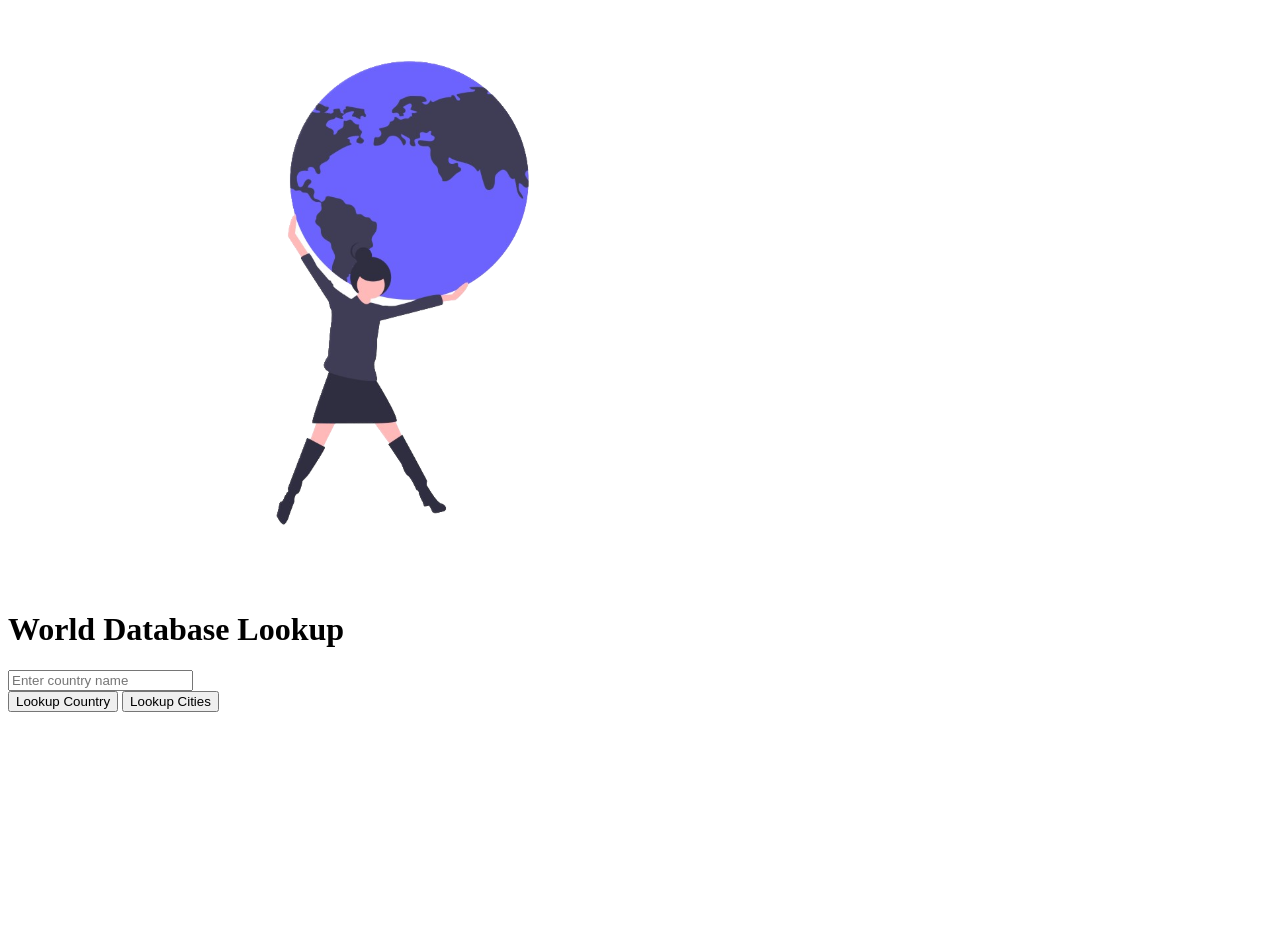
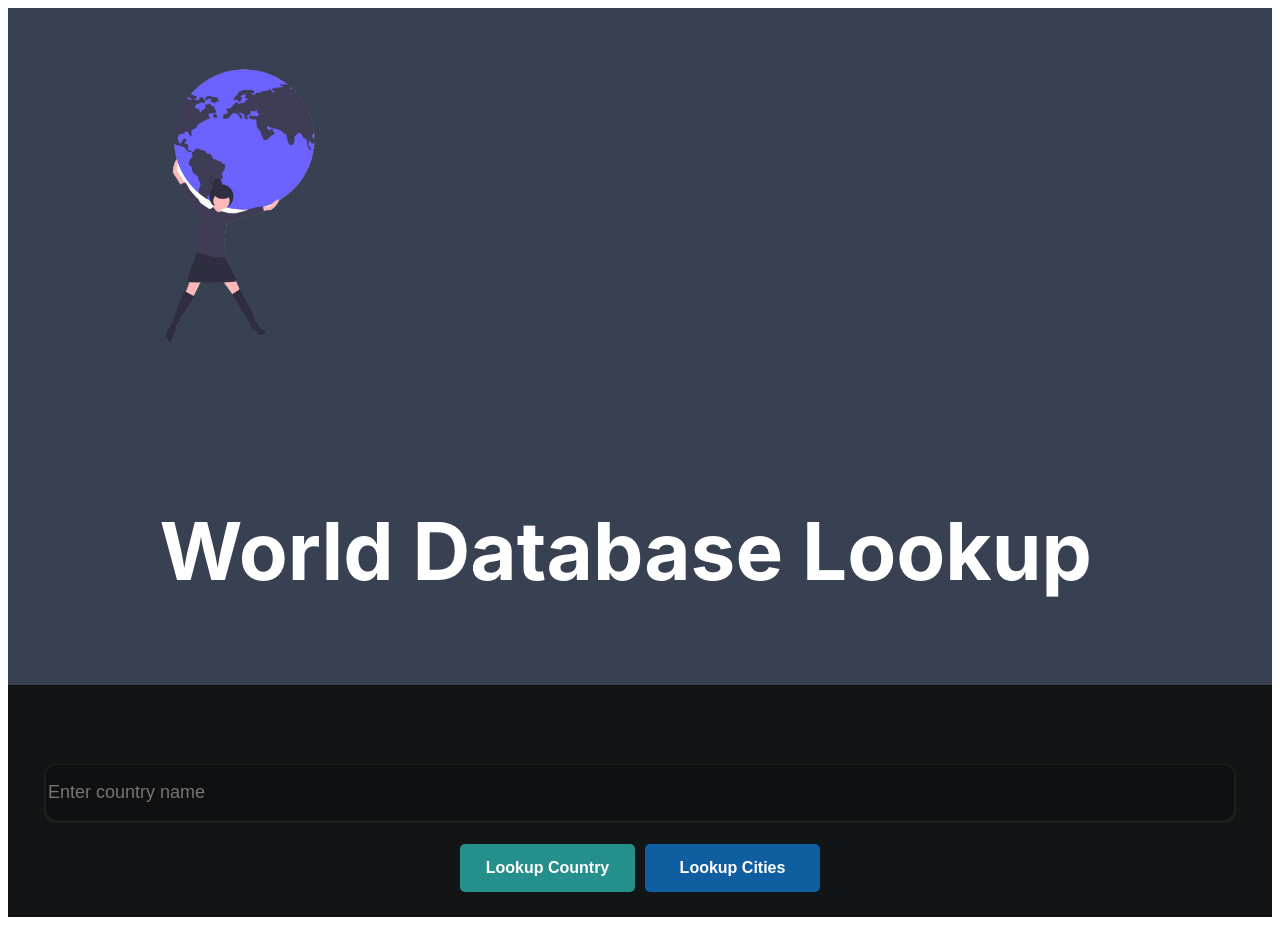
Before and after one commit to Ronae243/-info2180-lab5, a plain HTML site: page index.html in a window 1280 px wide. Before the commit the page ends 800 px from the top, so only its background shows below. Drawn offline with Linux system fonts and the light colour scheme.

Commit message:
world.css ver 1.0

```diff
--- a/world.css
+++ b/world.css
@@ -1 +1,129 @@
-/* Add your own styles */
+body{
+    font-family: -apple-system, BlinkMacSystemFont, 'Segoe UI', Roboto, Oxygen, Ubuntu, Cantarell, 'Open Sans', 'Helvetica Neue', sans-serif;
+    font-size: 18px;
+}/* Add your own styles */
+
+.container{
+    margin: 0 auto;
+}
+
+.box1 .container{
+    padding-right: 180px;
+}
+
+h1{
+    padding-top: 70px;
+    font-size: 80px;
+    color: rgb(255,255,255);
+    float: right;
+    height: 100px;
+}
+
+img{
+    float: left;
+    height: 340px;
+
+}
+
+.box1{
+    display: grid;
+    padding-top: 30px;
+    padding-bottom:30px;
+    background-color: rgba(52, 62, 79, 0.979);
+}
+.box2{
+    padding-top: 80px;
+    display: grid;
+    background-color: rgba(4, 5, 6, 0.938);
+}
+
+input{
+width: 1188px;
+height: 55px;
+border-radius: 10px;
+border:0 ;
+color: black;
+color: white;
+font-size: 18px;
+background-color:rgb(14,16,17) ;
+box-shadow: 0px 1px 1px 2px rgb(29,32,33);
+}
+
+
+.flexbox{
+    margin-top: 24px;
+    display: flex;
+    flex-direction: row;
+    justify-content: center;
+    gap: 10px;
+}
+
+#lookup{
+color: white;
+background-color: rgb(37,143,139);
+height: 48px;
+width: 175px;
+box-shadow: none;
+font-size: 16px;
+font-weight: 600;
+border: 0;
+box-shadow: none;
+border-radius: 5px;
+}
+
+
+#lookup_cities{
+color: white;
+background-color: rgb(15,94,160);
+height: 48px;
+width: 175px;
+box-shadow: none;
+font-size: 16px;
+font-weight: 600;
+border: 0;
+box-shadow: none;
+border-radius: 5px;
+}
+
+#result table{
+    border-collapse: collapse;
+    border-top: 20px;
+
+}
+
+#result th{
+    width:150px;
+    color: white;
+    text-align:center;
+    border:1px solid rgba(255, 255, 255, 0);
+    padding:5px;
+    padding-top: 10px;
+    padding-bottom: 10px;
+    font-size: 25px;
+}
+
+
+tr:nth-child(odd){
+    background-color: rgb(7,8,9);
+}
+
+tr:nth-child(even){
+    background-color:rgba(0, 2, 2, 0.959);
+}
+
+#result td{
+    width:150px;
+    color: white;
+    text-align:left;
+    border:1px solid rgba(255, 255, 255, 0);
+    padding-right: 120px;
+    padding-top: 10px;
+    padding-bottom: 10px;
+    white-space: nowrap;
+    font-size: 23px;
+    font-weight: 400;
+}
+
+#result{
+    margin-top: 25px;
+}
```
